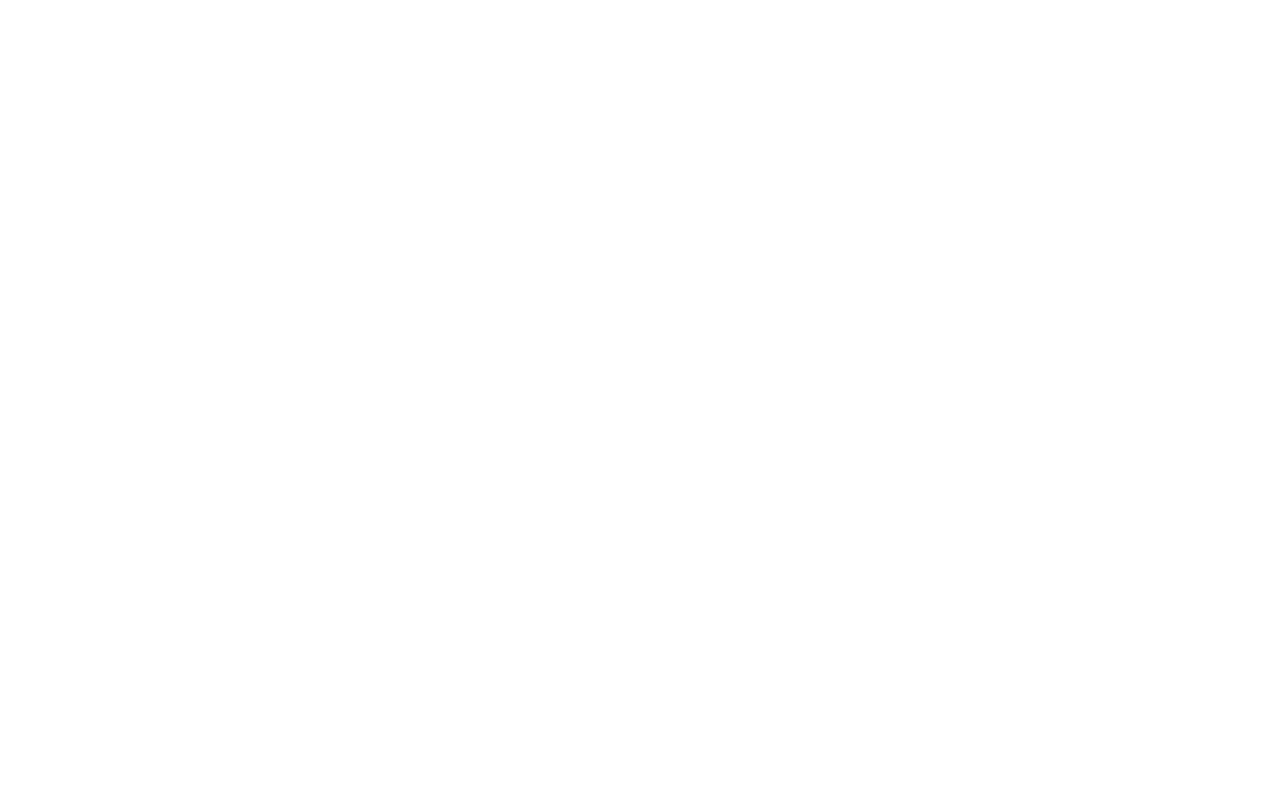
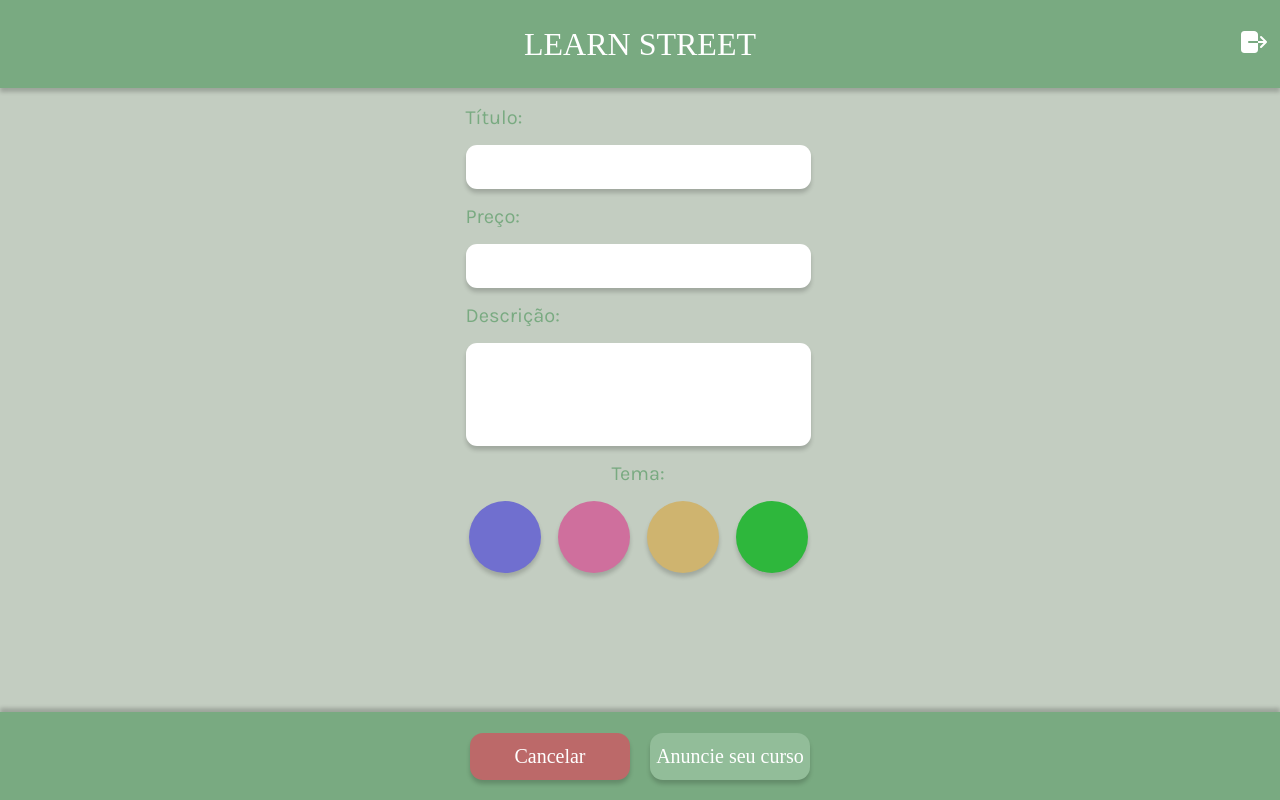
Before and after one commit to edilbertocantuaria/learn-street, a React (Create React App) app in the folder frontend/: page /create-course in a window 1280 px wide. Before the commit this address had no page. Built offline with nearby package versions, Linux system fonts and the light colour scheme; a web font is replaced by a local one.

Commit message:
frontend: Create Course (incomplete)

```diff
--- a/frontend/src/App.js
+++ b/frontend/src/App.js
@@ -2,6 +2,7 @@
 import styled from "styled-components"
 import Home from "./pages/Home"
 import SignInPage from "./pages/SignInPage"
+import CreateCoursePage from "./pages/CreateCoursePage.js"
 
 export default function App() {
   return (
@@ -11,8 +12,8 @@
             <Route path="/" element={<SignInPage/>} />
             {/* <Route path="/cadastro" element={} /> */}
             <Route path="/home" element={<Home/>} />
-            {/* <Route path="/novo-curso" element={} />
-            <Route path="/carrinho" element={} />
+            <Route path="/create-course" element={<CreateCoursePage/>} />
+            {/*<Route path="/carrinho" element={} />
             <Route path="/pagamento" element={} /> */}
           </Routes>
       </BrowserRouter>
--- /dev/null
+++ b/frontend/src/components/GreenButton.js
@@ -0,0 +1,19 @@
+import styled from "styled-components";
+
+export default function GreenButton({name}) {
+    return(
+        <Button>{name}</Button>
+        )
+}
+
+
+
+const Button = styled.button`
+width: 160px;
+height: 47px;
+background-color: #92BD99;
+border-radius: 13px;
+font-size: 20px;
+color: white;
+box-shadow: 0px 4px 4px rgba(0,0,0,0.18);
+`
--- /dev/null
+++ b/frontend/src/components/RedButton.js
@@ -0,0 +1,20 @@
+import styled from "styled-components";
+
+export default function RedButton({name}) {
+    return(
+        <Button>{name}</Button>
+        )
+}
+
+
+
+
+const Button = styled.button`
+width: 160px;
+height: 47px;
+background-color: #BC6969;
+border-radius: 13px;
+font-size: 20px;
+color: white;
+box-shadow: 0px 4px 4px rgba(0,0,0,0.18);
+`
--- /dev/null
+++ b/frontend/src/pages/CreateCoursePage.js
@@ -0,0 +1,129 @@
+import styled from "styled-components";
+import Header from "../components/Header.js";
+import RedButton from "../components/RedButton.js";
+import GreenButton from "../components/GreenButton.js";
+
+export default function CreateCoursePage() {
+    return (
+        <CreateCourseContainer>
+            <Header></Header>
+            <FormContainer>
+                <InputSection>
+                    <Field>
+                        Título:
+                    </Field>
+                    <Input name="title"></Input>
+                </InputSection>
+                <InputSection>
+                    <Field>
+                        Preço:
+                    </Field>
+                    <Input name="price"></Input>
+                </InputSection>
+                <InputSection>
+                    <Field>
+                        Descrição:
+                    </Field>
+                    <Input name="description"></Input>
+                </InputSection>
+                <InputSection>
+                    <Field>
+                        Tema:
+                    </Field>
+                </InputSection>
+                <ThemeSection>
+                    <ThemeButton color="blue"></ThemeButton>
+                    <ThemeButton color="red"></ThemeButton>
+                    <ThemeButton color="yellow"></ThemeButton>
+                    <ThemeButton color="green"></ThemeButton>
+
+
+
+                </ThemeSection>
+            </FormContainer>
+            <Footer>
+                <RedButton name="Cancelar"></RedButton>
+                <GreenButton name="Anuncie seu curso"></GreenButton>
+            </Footer>
+        </CreateCourseContainer>
+    )
+}
+
+const CreateCourseContainer = styled.div`
+display: flex;
+flex-direction: column;
+height: 100vh;
+background-color: #c3cdc1;
+`
+
+const Footer = styled.div`
+box-shadow: 0 -4px 4px rgba(0,0,0,0.2);
+background-color: #79aa81;
+width: 100%;
+height: 88px;
+position: absolute;
+bottom: 0;
+right: 0;
+z-index: 1;
+display: flex;
+justify-content: center;
+align-items: center;
+gap: 20px;
+`
+
+const FormContainer = styled.div`
+padding-top: 106px;
+margin-bottom: 106px;
+padding-left: 13px;
+padding-right: 17px;
+display: flex;
+flex-direction: column;
+align-items: center;
+gap: 16px;
+`
+
+const InputSection = styled.div`
+display:flex;
+flex-direction: column;
+text-align: left;
+`
+
+const Field = styled.h1`
+    color: #79AA81;
+    font-weight: 500;
+    font-size: 20px;
+    line-height: 23px;
+`
+
+
+const Input = styled.textarea`
+    margin-top:16px;
+    width: 345px;
+    display: ${({ name }) => (name === 'description' ? 'block' : 'flex')};
+    resize: ${({ name }) => (name === 'description' ? 'none' : 'none')};
+    height: ${({ name }) => (name === "description" ? "103px" : "44px")};
+    align-items: ${({ name }) => (name !== 'description' ? 'center' : 'flex-start')};
+    padding: ${({ name }) => (name === "description" ? "5px" : "10px")};
+    padding-left: 10px;
+    border-radius: 11px;
+    border: none;
+    box-shadow: 0px 4px 4px rgba(0, 0, 0, 0.18);
+    font-size: 20px;
+`;
+
+const ThemeSection = styled.div`
+    display:flex;
+    justify-content: space-between;
+    align-items: center;
+    gap:17px;
+`
+
+const ThemeButton = styled.button`
+    width:72px;
+    height:72px;
+    border-radius:36px;
+    box-shadow: 0px 4px 4px rgba(0, 0, 0, 0.18);
+    background-color: ${({ color }) => (color === "blue" ? "#706FCF" : (color === "red" ? "#CF6F9D" : (color === "yellow" ? "#CFB46F" : "#2EB73C")))};
+
+
+`
```
